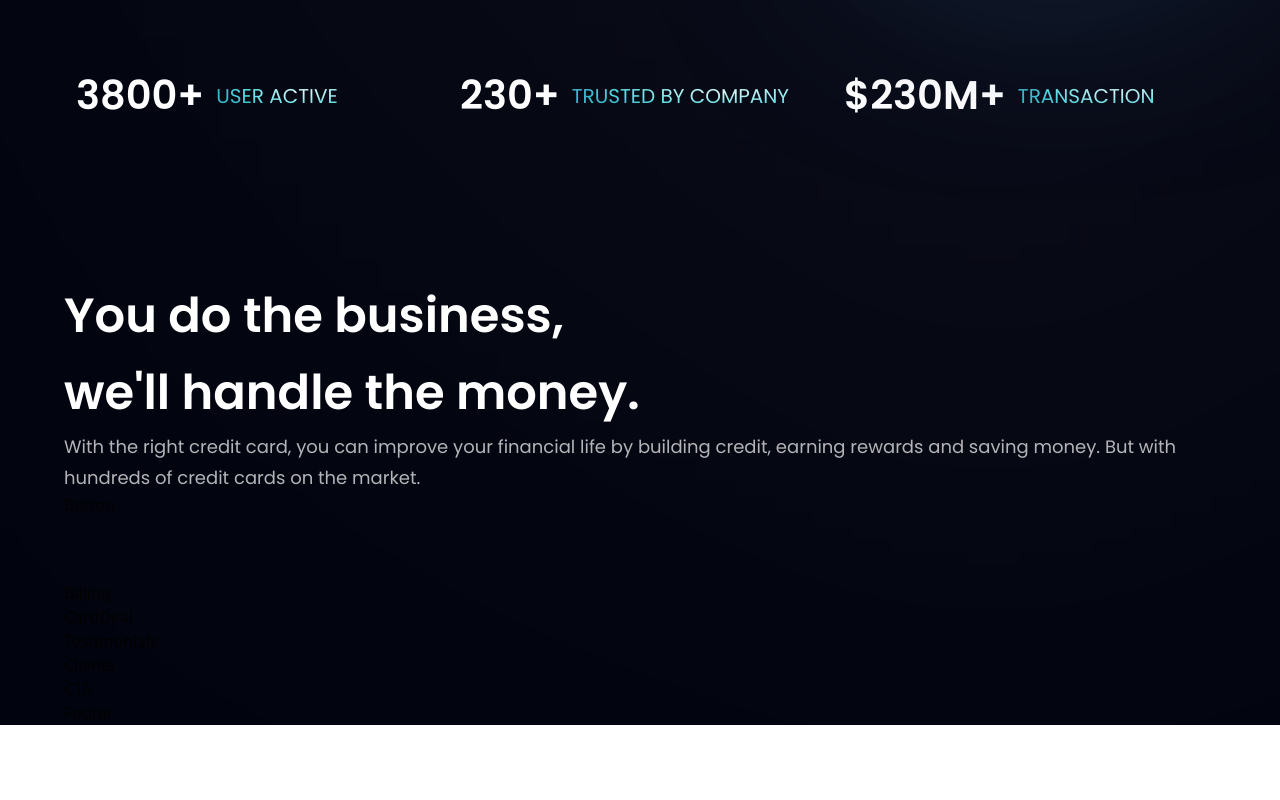
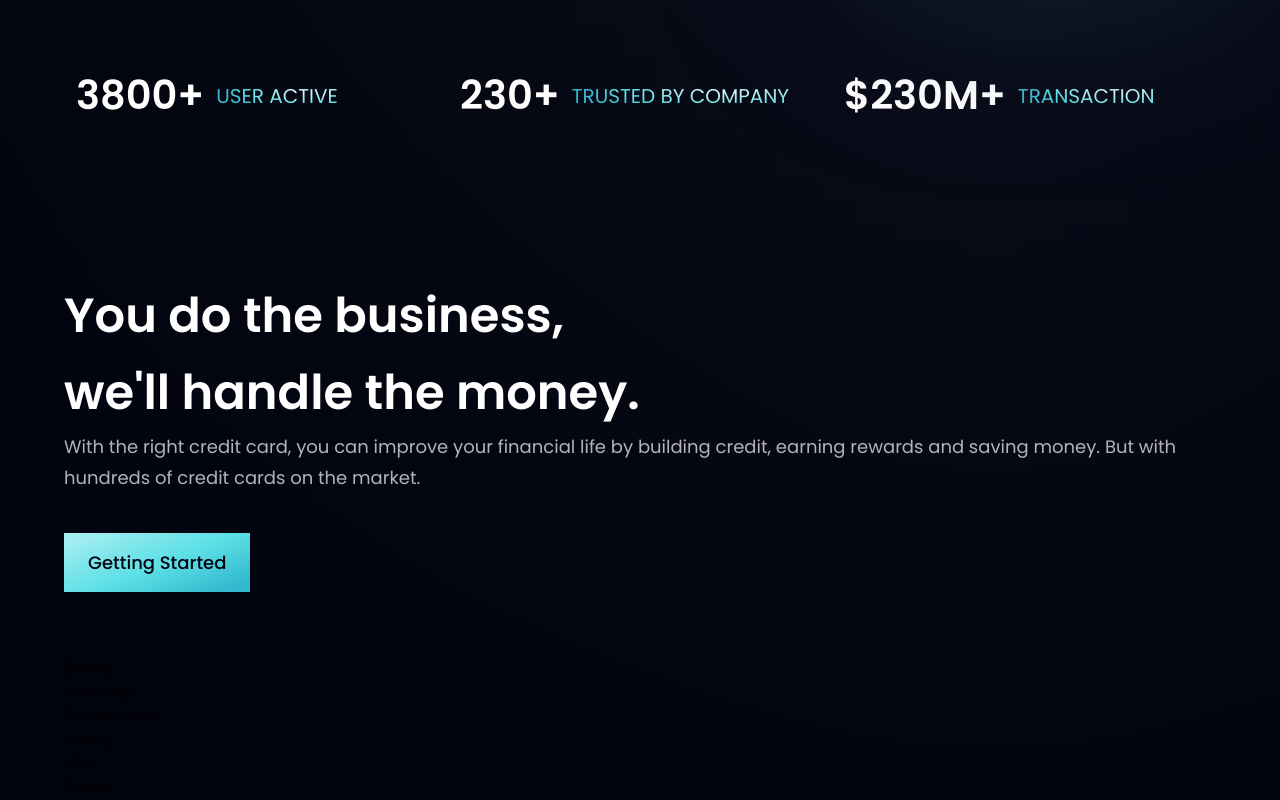
Before and after one commit to TommyTranT/Hoobank-Tutorial, a React (Vite) app: page / in a window 1280 px wide. Shown: the part 731-1531 px from the top of the page. Before the commit the page ends 1456 px from the top, so only its background shows below. Built offline with nearby package versions, Linux system fonts and the light colour scheme.

Commit message:
add style to button

```diff
--- a/src/components/Button.jsx
+++ b/src/components/Button.jsx
@@ -1,7 +1,13 @@
 import React from "react";
 
-const Button = () => {
-  return <div>Button</div>;
+const Button = ({ styles }) => {
+  return (
+    <button
+      type="button"
+      className={`py-4 px-6 bg-blue-gradient font-poppins font-medium text-[18px] text-primary outline-none ${styles}`}
+    >
+      Getting Started
+    </button>
+  );
 };
-
 export default Button;
```
